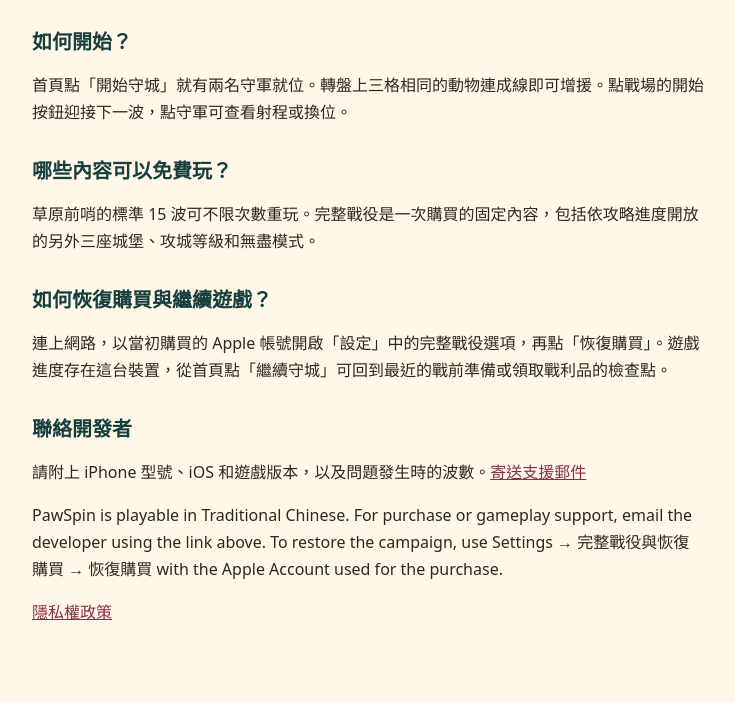
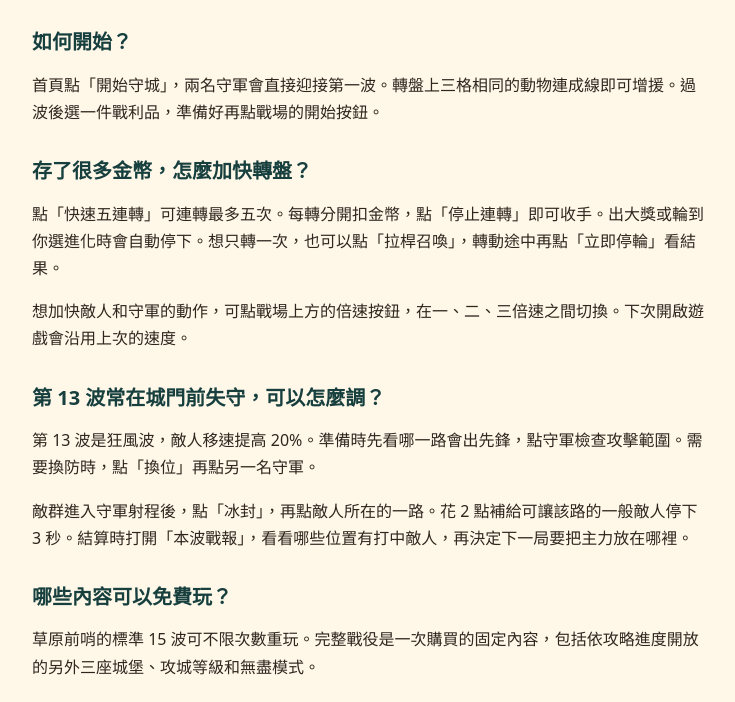
Before and after one commit to voidful/APP, a plain HTML site: page pawspin_support.html in a window 1280 px wide. Shown: the part 98-800 px from the top of the page, without its empty margins (272-1007 px from the left). Drawn offline with Linux system fonts and the light colour scheme.

Commit message:
Explain fast spins and storm wave tactics in PawSpin support

```diff
--- a/pawspin_support.html
+++ b/pawspin_support.html
@@ -15,7 +15,13 @@
 <main>
 <h1>萌獸轉轉隊 PawSpin 遊戲支援</h1>
 <h2>如何開始？</h2>
-<p>首頁點「開始守城」就有兩名守軍就位。轉盤上三格相同的動物連成線即可增援。點戰場的開始按鈕迎接下一波，點守軍可查看射程或換位。</p>
+<p>首頁點「開始守城」，兩名守軍會直接迎接第一波。轉盤上三格相同的動物連成線即可增援。過波後選一件戰利品，準備好再點戰場的開始按鈕。</p>
+<h2>存了很多金幣，怎麼加快轉盤？</h2>
+<p>點「快速五連轉」可連轉最多五次。每轉分開扣金幣，點「停止連轉」即可收手。出大獎或輪到你選進化時會自動停下。想只轉一次，也可以點「拉桿召喚」，轉動途中再點「立即停輪」看結果。</p>
+<p>想加快敵人和守軍的動作，可點戰場上方的倍速按鈕，在一、二、三倍速之間切換。下次開啟遊戲會沿用上次的速度。</p>
+<h2>第 13 波常在城門前失守，可以怎麼調？</h2>
+<p>第 13 波是狂風波，敵人移速提高 20%。準備時先看哪一路會出先鋒，點守軍檢查攻擊範圍。需要換防時，點「換位」再點另一名守軍。</p>
+<p>敵群進入守軍射程後，點「冰封」，再點敵人所在的一路。花 2 點補給可讓該路的一般敵人停下 3 秒。結算時打開「本波戰報」，看看哪些位置有打中敵人，再決定下一局要把主力放在哪裡。</p>
 <h2>哪些內容可以免費玩？</h2>
 <p>草原前哨的標準 15 波可不限次數重玩。完整戰役是一次購買的固定內容，包括依攻略進度開放的另外三座城堡、攻城等級和無盡模式。</p>
 <h2>如何恢復購買與繼續遊戲？</h2>
@@ -23,6 +29,7 @@
 <h2>聯絡開發者</h2>
 <p>請附上 iPhone 型號、iOS 和遊戲版本，以及問題發生時的波數。<a href="mailto:support@eric-lam.com?subject=PawSpin%20Support">寄送支援郵件</a></p>
 <p lang="en">PawSpin is playable in Traditional Chinese. For purchase or gameplay support, email the developer using the link above. To restore the campaign, use Settings → 完整戰役與恢復購買 → 恢復購買 with the Apple Account used for the purchase.</p>
+<p lang="en">Tap 快速五連轉 to make up to five pulls, or 停止連轉 to stop after the current result. On wave 13, enemies move 20% faster. Tap 冰封 and then an occupied enemy lane to freeze regular enemies there for three seconds.</p>
 <p><a href="https://eric-lam.com/APP/pawspin_privacy.html">隱私權政策</a></p>
 </main>
 </body>
```
